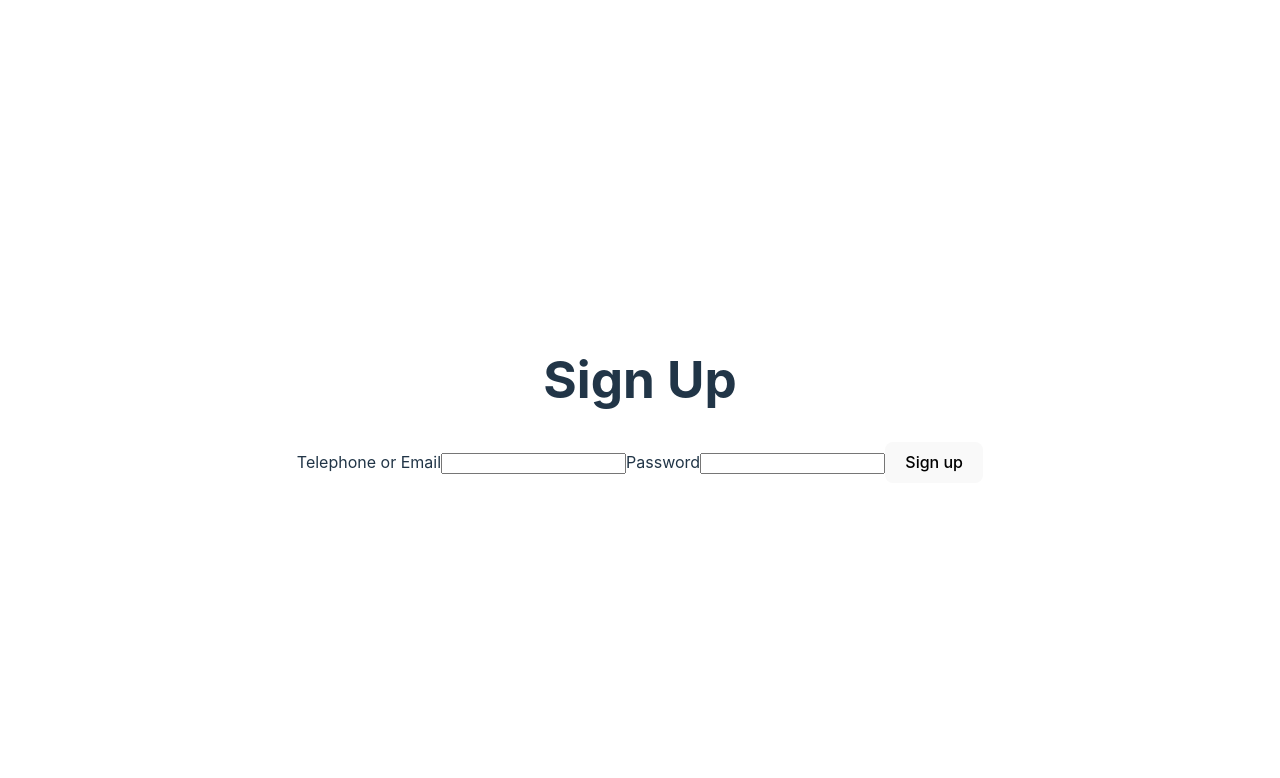
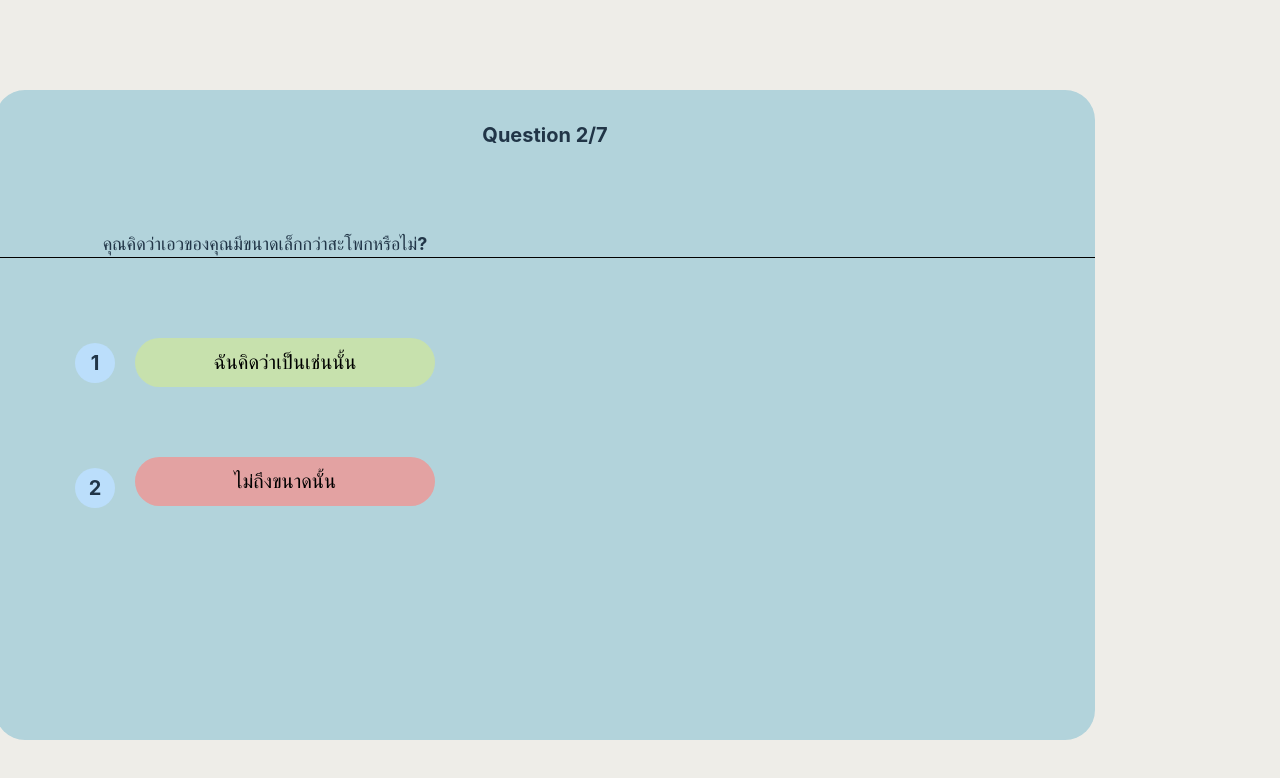
Before and after one commit to Gxamsrtt023/Alway_project, a React (Vite) app: page / in a window 1280 px wide. Shown: the top 778 px of the page. Built offline with nearby package versions, Linux system fonts and the light colour scheme.

Commit message:
final Q2

```diff
--- a/src/App.jsx
+++ b/src/App.jsx
@@ -2,14 +2,14 @@ import { useState } from 'react'
 import reactLogo from './assets/react.svg'
 import viteLogo from '/vite.svg'
 import './App.css'
-import Login from './login'
+import Q2 from './Q2'
 
 function App() {
   const [count, setCount] = useState(0)
 
   return (
     <>
-      <Login />
+      <Q2 />
     </>
   )
 }
--- /dev/null
+++ b/src/Q2.css
@@ -0,0 +1,111 @@
+
+
+body {
+    background-color: #EEEDE8;
+    font-family: 'Inter', sans-serif;
+  }
+
+  ._2rectangle1 {
+    background-color: #E5CDDD;
+    width: 740px;
+    height: 70px;
+    position: relative;
+    top: -330px;
+    left: -370px;
+  }
+
+  ._2rectangle2 {
+    background-color: #C1CCBF;
+    width: 740px;
+    height: 70px;
+    position: relative;
+    top: -400px;
+    left: 365px;
+  }
+
+  ._2container {
+    background-color: #B2D3DB;
+    width: 1100px;
+    height: 650px;
+    position: absolute;
+    top: 90px;
+    right: 185px;
+    border-radius: 30px;
+    font-family: 'Inter', sans-serif;
+  }
+
+  ._2Ask {
+    margin-top: -110px;
+    font-size: 20px;
+    display: block;
+    font-weight: bold;
+  }
+
+  ._2Asks {
+    font-size: 18px;
+    margin-bottom: 0px;
+    position: relative;
+    top: 80px;
+    left: -280px;
+    font-weight: bold;
+  }
+
+  ._2line {
+    width: 1100px;
+    border-top: 1px solid #000;
+    margin: 40px 0;
+    margin-top: 80px;
+  }
+
+  .Button2_Ans1 {
+    width: 300px;
+    border-radius: 80px;
+    background-color: #C7E1AD;
+    color: rgb(0, 0, 0);
+    font: 20px sans-serif;
+    margin: 80px 30px;
+    position: relative;
+    display: block;
+    margin: -40px 140px;
+  }
+
+  .Button2_Ans2 {
+    width: 300px;
+    font: 20px sans-serif;
+    border-radius: 80px;
+    background-color: #E3A2A2;
+    color: rgb(0, 0, 0);
+    position: relative;
+    display: block;
+    margin: 110px 140px;
+  }
+
+  ._2Number1 {
+    background-color: #BBDEFB;
+    display: flex;
+    align-items: center;
+    justify-content: center;
+    position: relative;
+    width: 40px;
+    height: 40px;
+    border-radius: 50%;
+    font-size: 20px;
+    font-weight: bold;
+    top: 45px;
+    right: -80px;
+  }
+
+  ._2Number2 {
+    background-color: #BBDEFB;
+    position: relative;
+    display: flex;
+    align-items: center;
+    justify-content: center;
+    width: 40px;
+    height: 40px;
+    border-radius: 50%;
+    font-size: 20px;
+    font-weight: bold;
+    top: 130px;
+    right: -80px;
+  }
--- /dev/null
+++ b/src/Q2.jsx
@@ -0,0 +1,32 @@
+import React from "react";
+import './Q2.css';
+
+function Q2() {
+    return (
+        <div className="_2container">
+            <div className="_2rectangle1"></div>
+            <div className="_2rectangle2"></div>
+            <div className="_2Ask">
+                Question 2/7
+            </div>
+            <div className="_2Asks">
+            คุณคิดว่าเอวของคุณมีขนาดเล็กกว่าสะโพกหรือไม่?
+            </div>
+            <div className="_2line"></div>
+            <div className="_2Number1">
+                1
+            </div>
+            <div className="_2Number2">
+                2
+            </div>
+            <button className="Button2_Ans1">
+                ฉันคิดว่าเป็นเช่นนั้น
+            </button>
+            <button className="Button2_Ans2">
+                ไม่ถึงขนาดนั้น
+            </button>
+        </div>
+    );
+}
+
+export default Q2;
--- a/src/login.jsx
+++ /dev/null
@@ -1,42 +0,0 @@
-import React from 'react'
-
-function Login() {
-    return (
-        <>
-
-            <h1> Sign Up </h1>
-            {/* <form onSubmit={handleSubmit}> */}
-            <form>
-                <label>
-                    Telephone or Email
-                    <input
-                        name='account'
-                        type='text'
-                        // onChange={handleChange}
-                        autoComplete='off'
-                        // value={ user.telephone }
-                        //placeholder="xxx-xxx-xxxx"
-                        //pattern="[0-9]{3}-[0-9]{3}-[0-9]{4}"
-                        maxLength={10}
-                        required
-                    />
-                </label>
-
-                <label>
-                    Password
-                    <input
-                        name='password'
-                        type='password'
-                        // onChange={handleChange}
-                        autoComplete='off'
-                        // value={ user.password }
-                        required
-                    />
-                </label>
-
-                <button> Sign up</button>
-            </form>
-        </>
-    )
-}
-export default Login;
```
